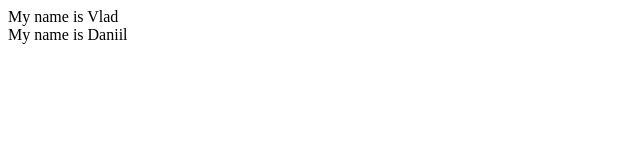
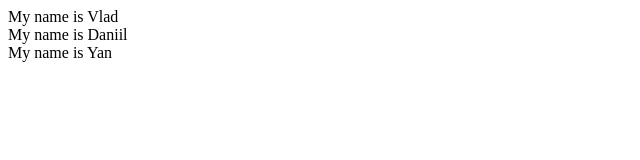
Before and after one commit to kupolua/Skills.City, a plain HTML site: page webui/index.html in a window 1280 px wide. Shown: the whole page, without its empty margins (0-640 px from the left). Drawn offline with Linux system fonts and the light colour scheme.

Commit message:
div 'Yan' added

```diff
--- a/webui/index.html
+++ b/webui/index.html
@@ -7,5 +7,6 @@
 <body>
 	<div>My name is Vlad</div>
 	<div>My name is Daniil</div>
+	<div>My name is Yan</div>
 </body>
 </html>
```
